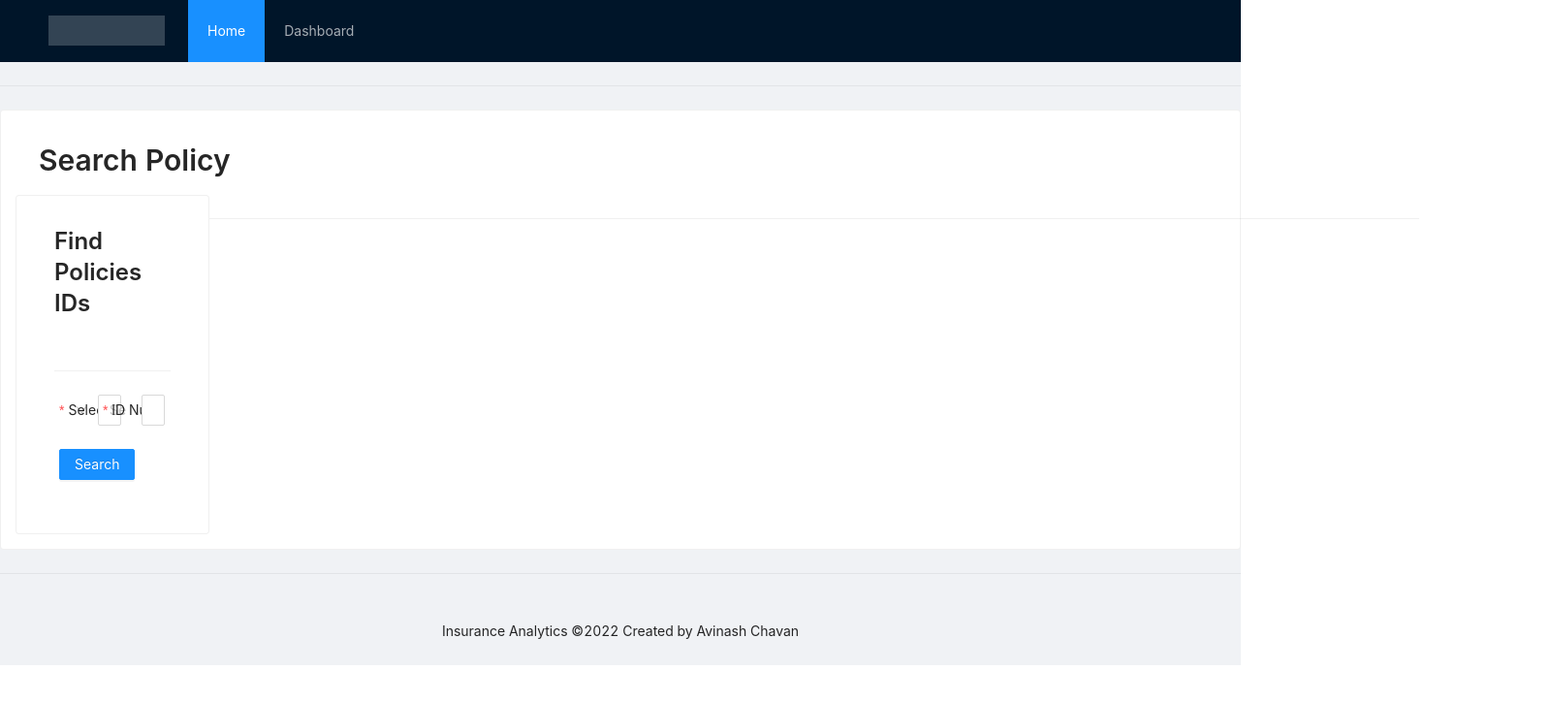
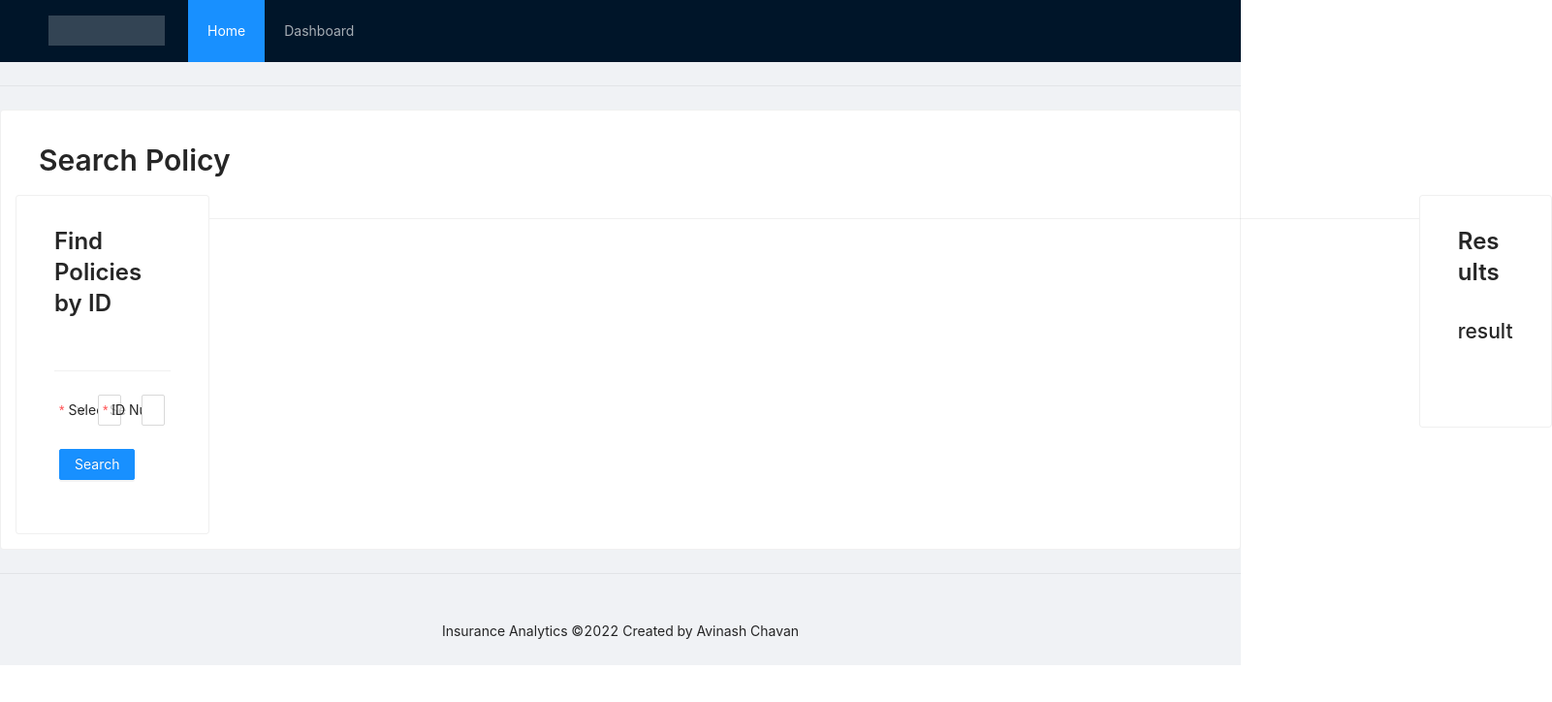
Before and after one commit to avinashchavan1/insuranceapp-client, a React (Create React App) app: page / in a window 1280 px wide. Shown: the top 724 px of the page at 97% size, 1601 px wide, since content can reach past the window. Built offline with nearby package versions, Linux system fonts and the light colour scheme.

Commit message:
search policies

```diff
--- a/package.json
+++ b/package.json
@@ -10,6 +10,7 @@
     "@testing-library/react": "^13.1.1",
     "@testing-library/user-event": "^13.5.0",
     "antd": "^4.20.2",
+    "axios": "^0.27.2",
     "react": "^18.1.0",
     "react-dom": "^18.1.0",
     "react-router-dom": "^6.3.0",
--- /dev/null
+++ b/src/components/ResultPolicies.component.jsx
@@ -0,0 +1,4 @@
+const ResultPolicies = (props) => {
+  return <h1>result</h1>;
+};
+export default ResultPolicies;
--- a/src/components/SearchPolicy.component.jsx
+++ b/src/components/SearchPolicy.component.jsx
@@ -10,16 +10,39 @@ import {
   Select,
   Button,
   Input,
+  message,
 } from "antd";
 
-import React from "react";
+import React, { useState } from "react";
 const { Option } = Select;
-const onFinish = (values) => {
-  console.log(values);
-};
 
-const SearchPolicy = () => {
+const SearchPolicy = ({ policyHandler }) => {
   const [form] = Form.useForm();
+
+  const onFinish = (values) => {
+    const key = "updatable";
+    message.loading({ content: "Loading...", key });
+    const hostLink = "http://localhost:3000";
+    const resourceLink = `/policy/${values.IdType}/${values.id}`;
+    const targetLink = hostLink + resourceLink;
+    fetch(targetLink, { method: "GET" })
+      .then((response) => {
+        if (response.status === 200) {
+          message.success({ content: "Loaded!", key, duration: 2 });
+        } else {
+          message.error({ content: "User not found!", key, duration: 2 });
+        }
+        return response.json();
+      })
+      .then((result) => {
+        console.log(result);
+        policyHandler(result);
+      })
+      .catch((error) => {
+        console.log("error", error);
+      });
+    console.log(targetLink);
+  };
   return (
     <Form form={form} onFinish={onFinish} name="control-ref">
       <Divider />
--- a/src/pages/LandingPage/LandingPage.page.jsx
+++ b/src/pages/LandingPage/LandingPage.page.jsx
@@ -1,14 +1,21 @@
-import React from "react";
+import React, { useState } from "react";
 import "antd/dist/antd.css";
 import "./index.css";
 import { Divider, Layout, Menu, Result, Typography } from "antd";
 import ProCard from "@ant-design/pro-card";
 import SearchPolicy from "../../components/SearchPolicy.component";
+import ResultPolicies from "../../components/ResultPolicies.component";
 const { Header, Content, Footer } = Layout;
 const menuItems = ["Home", "Dashboard"];
 const { Title } = Typography;
 
-export default () => (
+export default () => {
+  const [policies, setPolicies] = useState([]);
+  const policyHandler = (policies) => {
+    setPolicies(policies);
+    console.log("from landing page");
+  };
+  return (
     <Layout>
       <Header
         style={{
@@ -35,21 +42,28 @@ export default () => (
         style={{ padding: "15px" }}
       >
         <ProCard
-        title={<Title level={3}>Find Policies IDs</Title>}
+          title={<Title level={3}>Find Policies by ID</Title>}
           bordered
-        style={{ backgroundColor: "white", padding: "15px", minHeight: "30vh" }}
+          style={{
+            backgroundColor: "white",
+            padding: "15px",
+            minHeight: "30vh",
+          }}
         >
-        <SearchPolicy />
+          <SearchPolicy policyHandler={policyHandler} />
         </ProCard>
         <Divider />
-      {/* <ProCard
-        title={<Title level={3}>Search Policy</Title>}
+        <ProCard
+          title={<Title level={3}>Results</Title>}
           bordered
-        style={{ backgroundColor: "white", padding: "15px" }}
+          style={{
+            backgroundColor: "white",
+            padding: "15px",
+            minHeight: "30vh",
+          }}
         >
-        <Result></Result>
+          <ResultPolicies policies={policies} />
         </ProCard>
-      <Divider /> */}
       </ProCard.Group>
       <Divider />
 
@@ -62,3 +76,4 @@ export default () => (
       </Footer>
     </Layout>
   );
+};
```
Also changed, not shown: 1 other file (tests, documents, lock files or other folders). Lines whose indentation alone changed are shown as unchanged.
